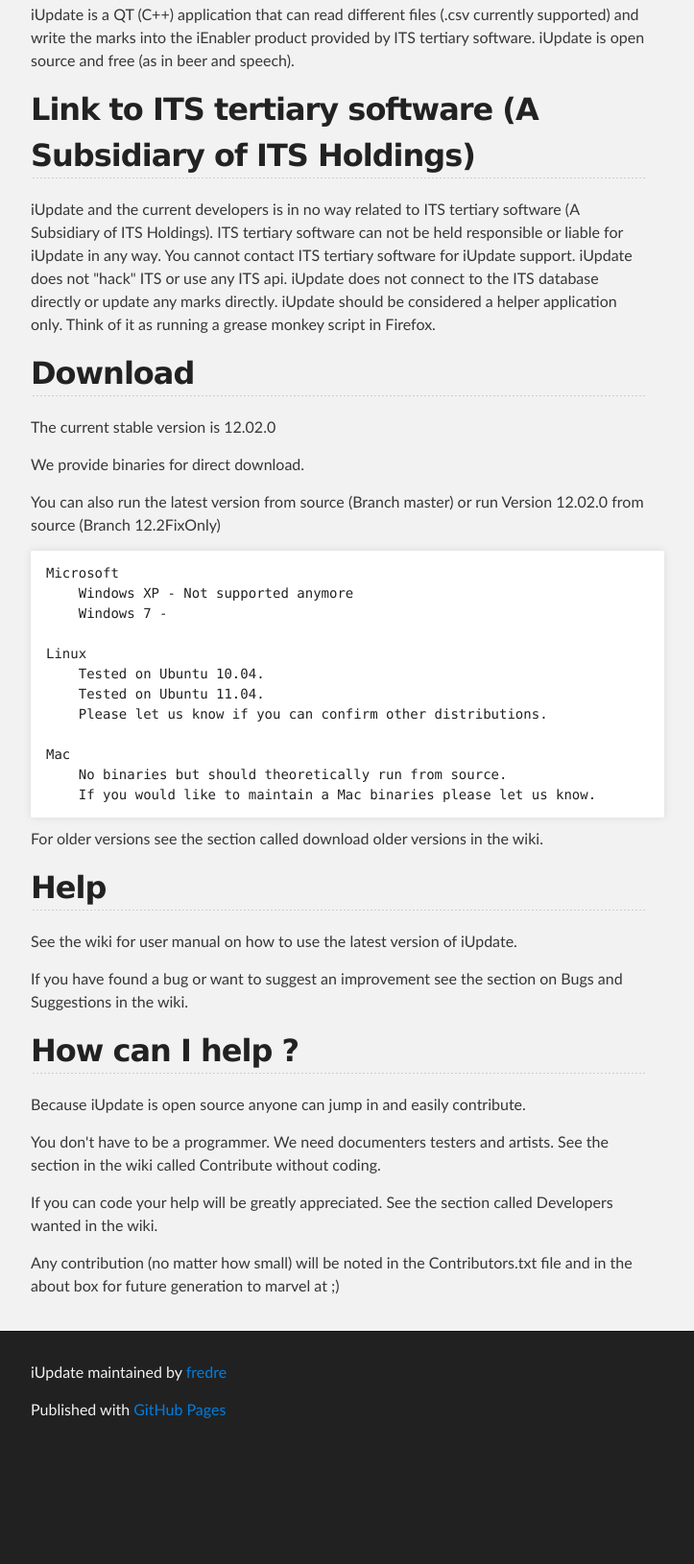
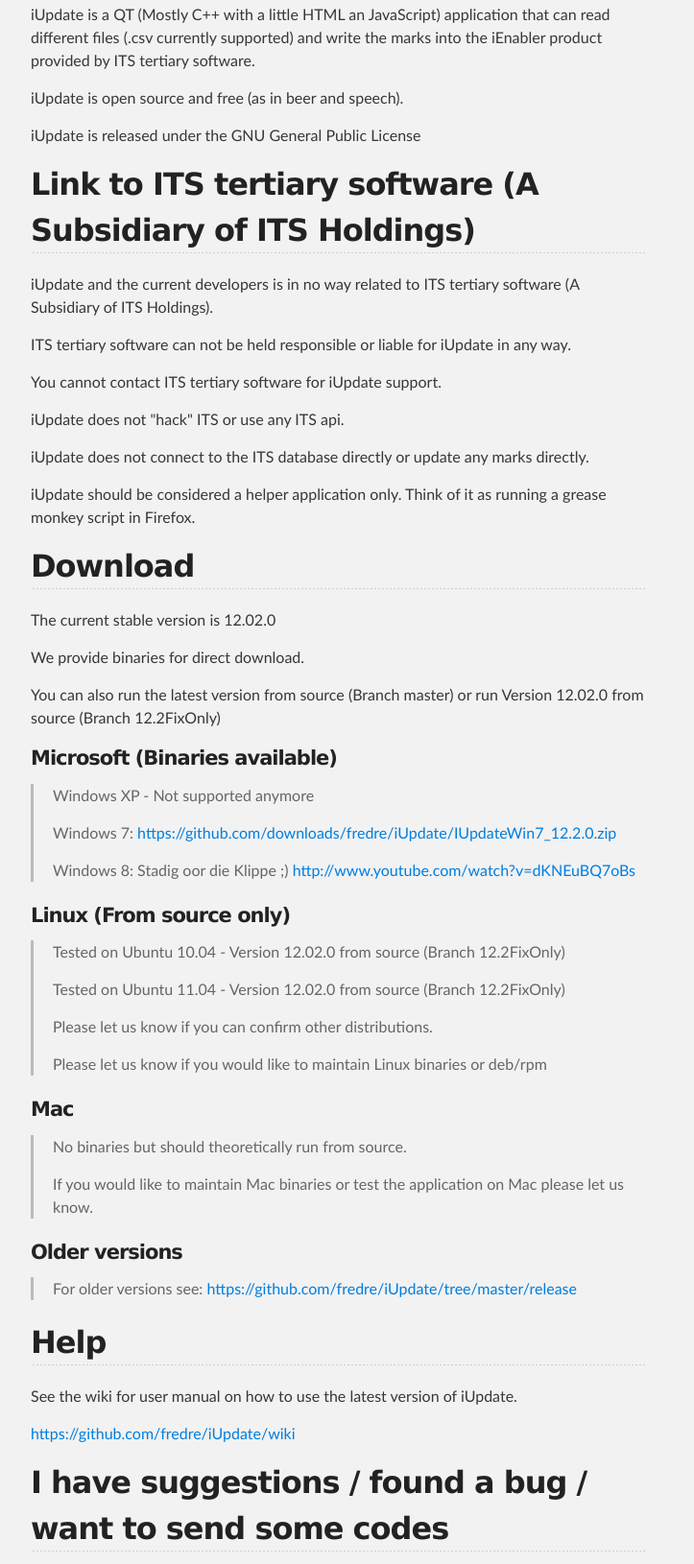
Before and after one commit to fredre/iUpdate, a plain HTML site: page index.html in a window 1280 px wide. Shown: the part 393-2023 px from the top of the page at 96% size, without its empty margins (288-1011 px from the left). Before the commit the page ends 1909 px from the top, so only its background shows below. Drawn offline with Linux system fonts and the light colour scheme.

Commit message:
Create gh-pages branch via GitHub

```diff
--- a/index.html
+++ b/index.html
@@ -33,17 +33,25 @@
       <section id="main_content" class="inner">
         <h1>iUpdate</h1>
 
-<p>iUpdate is a QT (C++) application that can read different files (.csv currently supported) and write the marks into the iEnabler product provided by ITS tertiary software.
-iUpdate is open source and free (as in beer and speech).  </p>
+<p>iUpdate is a QT (Mostly C++ with a little HTML an JavaScript) application that can read different files (.csv currently supported) and write the marks into the iEnabler product provided by ITS tertiary software.</p>
+
+<p>iUpdate is open source and free (as in beer and speech). </p>
+
+<p>iUpdate is released under the GNU General Public License </p>
 
 <h2>Link to ITS tertiary software (A Subsidiary of ITS Holdings)</h2>
 
-<p>iUpdate and the current developers is in no way related to ITS tertiary software (A Subsidiary of ITS Holdings).
-ITS tertiary software can not be held responsible or liable for iUpdate in any way.
-You cannot contact ITS tertiary software for iUpdate support.
-iUpdate does not "hack" ITS or use any ITS api.
-iUpdate does not connect to the ITS database directly or update any marks directly.
-iUpdate should be considered a helper application only. Think of it as running a grease monkey script in Firefox.</p>
+<p>iUpdate and the current developers is in no way related to ITS tertiary software (A Subsidiary of ITS Holdings). </p>
+
+<p>ITS tertiary software can not be held responsible or liable for iUpdate in any way. </p>
+
+<p>You cannot contact ITS tertiary software for iUpdate support.</p>
+
+<p>iUpdate does not "hack" ITS or use any ITS api.</p>
+
+<p>iUpdate does not connect to the ITS database directly or update any marks directly. </p>
+
+<p>iUpdate should be considered a helper application only. Think of it as running a grease monkey script in Firefox.</p>
 
 <h2>Download</h2>
 
@@ -54,37 +62,60 @@ iUpdate should be considered a helper application only. Think of it as running a
 <p>You can also run the latest version from source (Branch master) or
 run Version 12.02.0 from source (Branch 12.2FixOnly) </p>
 
-<pre><code>Microsoft
-    Windows XP - Not supported anymore
-    Windows 7 -
+<h4>Microsoft (Binaries available)</h4>
 
-Linux
-    Tested on Ubuntu 10.04.
-    Tested on Ubuntu 11.04.
-    Please let us know if you can confirm other distributions.
+<blockquote>
+<p>Windows XP - Not supported anymore </p>
 
-Mac
-    No binaries but should theoretically run from source.
-    If you would like to maintain a Mac binaries please let us know.
-</code></pre>
+<p>Windows 7: <a href="https://github.com/downloads/fredre/iUpdate/IUpdateWin7_12.2.0.zip">https://github.com/downloads/fredre/iUpdate/IUpdateWin7_12.2.0.zip</a></p>
 
-<p>For older versions see the section called download older versions in the wiki.</p>
+<p>Windows 8: Stadig oor die Klippe ;) <a href="http://www.youtube.com/watch?v=dKNEuBQ7oBs">http://www.youtube.com/watch?v=dKNEuBQ7oBs</a></p>
+</blockquote>
+
+<h4>Linux (From source only)</h4>
+
+<blockquote>
+<p>Tested on Ubuntu 10.04  - Version 12.02.0 from source (Branch 12.2FixOnly)</p>
+
+<p>Tested on Ubuntu 11.04 - Version 12.02.0 from source (Branch 12.2FixOnly)</p>
+
+<p>Please let us know if you can confirm other distributions.</p>
+
+<p>Please let us know if you would like to maintain Linux binaries or deb/rpm </p>
+</blockquote>
+
+<h4>Mac</h4>
+
+<blockquote>
+<p>No binaries but should theoretically run from source.</p>
+
+<p>If you would like to maintain  Mac binaries or test the application on Mac please let us know.</p>
+</blockquote>
+
+<h4>Older versions</h4>
+
+<blockquote>
+<p>For older versions see: <a href="https://github.com/fredre/iUpdate/tree/master/release">https://github.com/fredre/iUpdate/tree/master/release</a></p>
+</blockquote>
 
 <h2>Help</h2>
 
 <p>See the wiki for user manual on how to use the latest version of iUpdate. </p>
 
+<p><a href="https://github.com/fredre/iUpdate/wiki">https://github.com/fredre/iUpdate/wiki</a></p>
+
+<h2>I have suggestions / found a bug / want to send some codes </h2>
+
 <p>If you have found a bug or want to suggest an improvement see the section on Bugs and Suggestions in the wiki.</p>
 
-<h2>How can I help ?</h2>
+<p><a href="https://github.com/fredre/iUpdate/wiki">https://github.com/fredre/iUpdate/wiki</a></p>
 
-<p>Because iUpdate is open source anyone can jump in and easily contribute. </p>
+<p>If you can code your help will be greatly appreciated not only C++ but also HTML and JavaScript</p>
 
-<p>You don't have to be a programmer. We need documenters testers and artists. See the section in the wiki called Contribute without coding.</p>
+<p>Because iUpdate is open source anyone can jump in and easily contribute. You will need to clone the master branch and can then submit a pull request. Alternatively you can
+create a patch and mail it to <a href="mailto:hattinghfg@tut.ac.za">hattinghfg@tut.ac.za</a>. Google is your friend in this regard. Please add a suggestion or bug before starting to work on code so that the process can be tracked.</p>
 
-<p>If you can code your help will be greatly appreciated. See the section called Developers wanted in the wiki.</p>
-
-<p>Any contribution (no matter how small) will be noted in the Contributors.txt file and in the about box for future generation to marvel at ;)</p>
+<p>If you need some guidance on how to use QT, Git or GitHub feel free to mail Fredre at <a href="mailto:hattinghfg@tut.ac.za">hattinghfg@tut.ac.za</a></p>
       </section>
     </div>
 
```
Also changed, not shown: params.json (+1 -1 lines).
